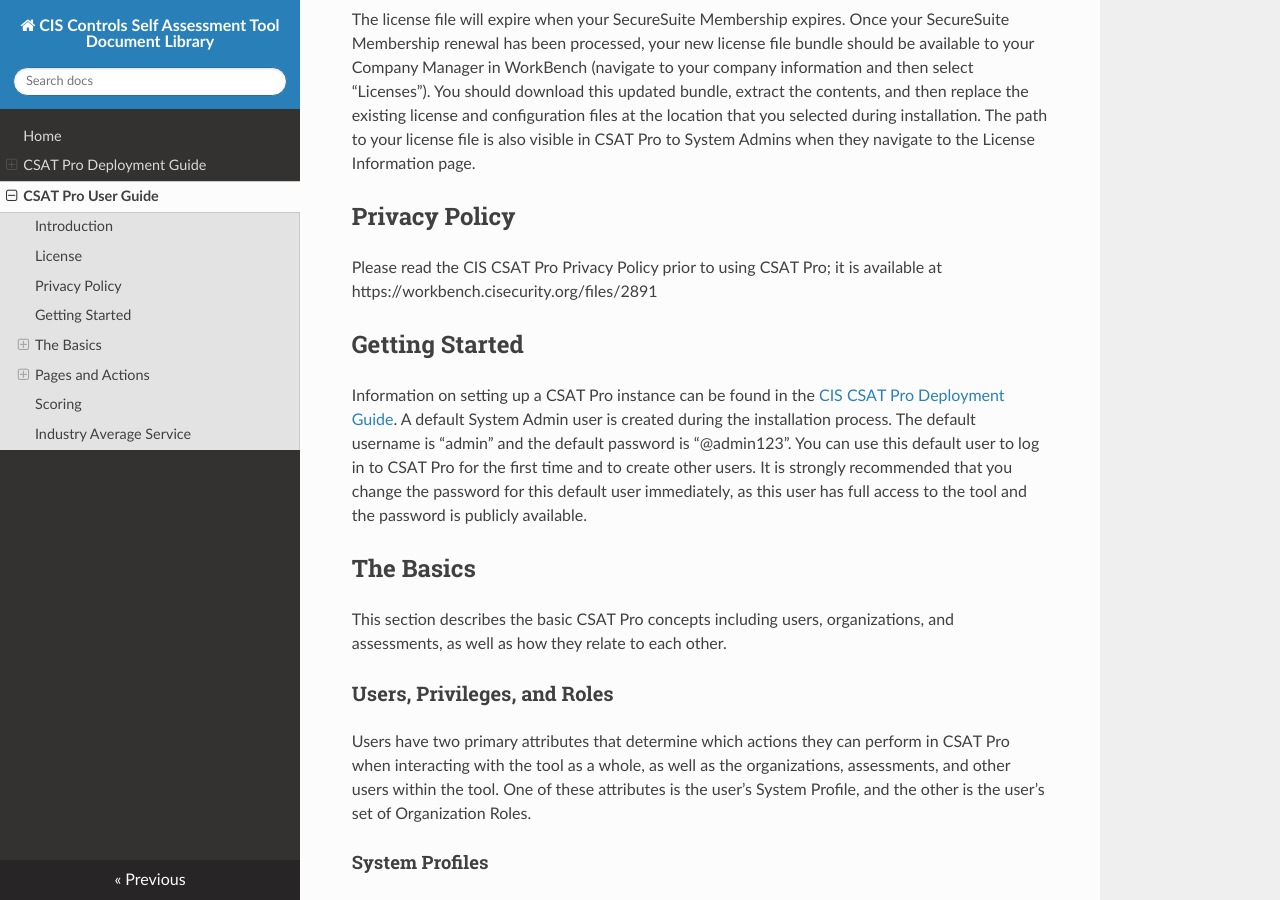
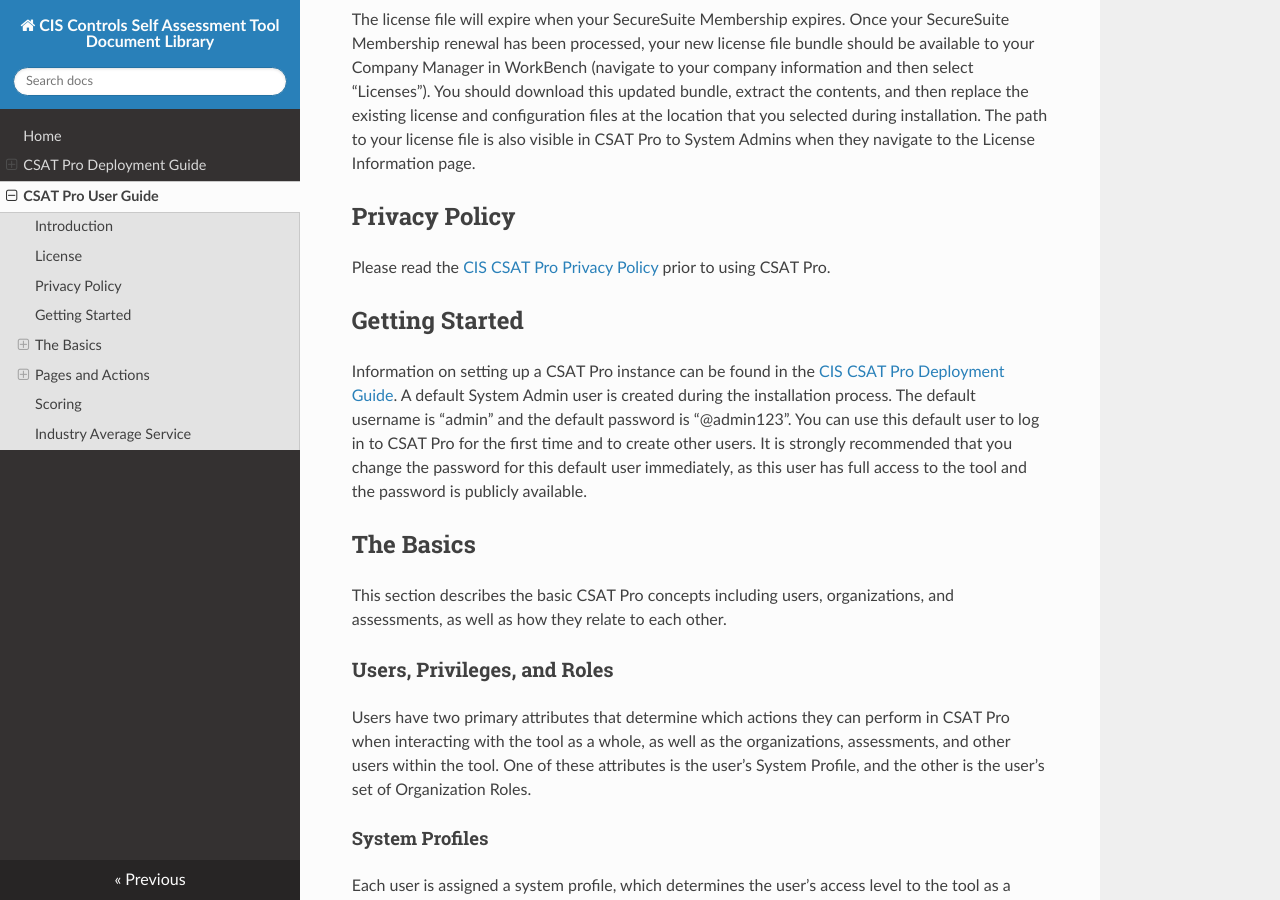
Before and after one commit to CISecurity/CSAT-Docs, an MkDocs documentation site: the page built from docs/source/csat_pro_user_guide.md, in a window 1280 px wide and 900 px high, scrolled down 1106 px. Built offline with MkDocs 1.6.1, drawn with Linux system fonts in a browser that asks for light colours; nearby versions of some CDN libraries.

Commit message:
updating Privacy Policy link

```diff
--- a/docs/source/csat_pro_user_guide.md
+++ b/docs/source/csat_pro_user_guide.md
@@ -24,7 +24,7 @@ The license file will expire when your SecureSuite Membership expires.  Once you
 
 Privacy Policy
 ------------
-Please read the CIS CSAT Pro Privacy Policy prior to using CSAT Pro; it is available at https://workbench.cisecurity.org/files/2891
+Please read the [CIS CSAT Pro Privacy Policy](https://workbench.cisecurity.org/files/2891) prior to using CSAT Pro.
 
 
 Getting Started
```
